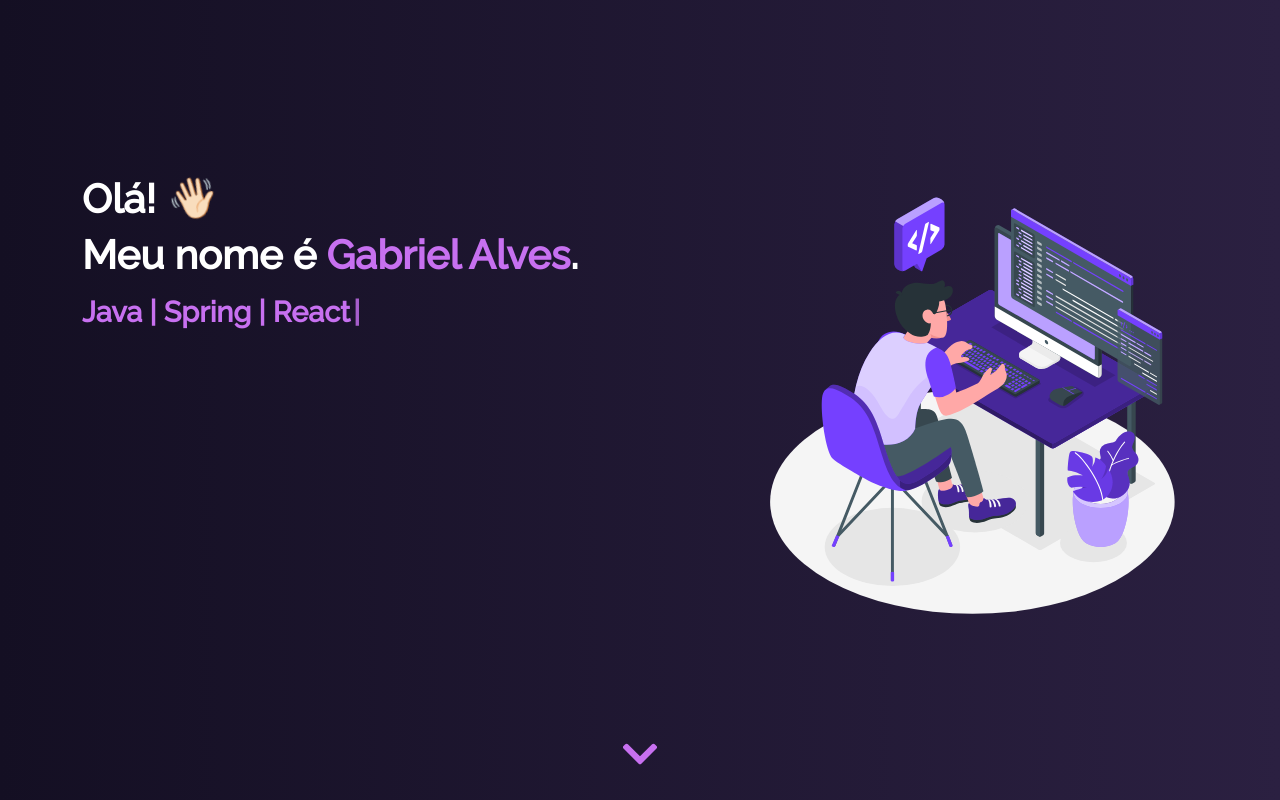
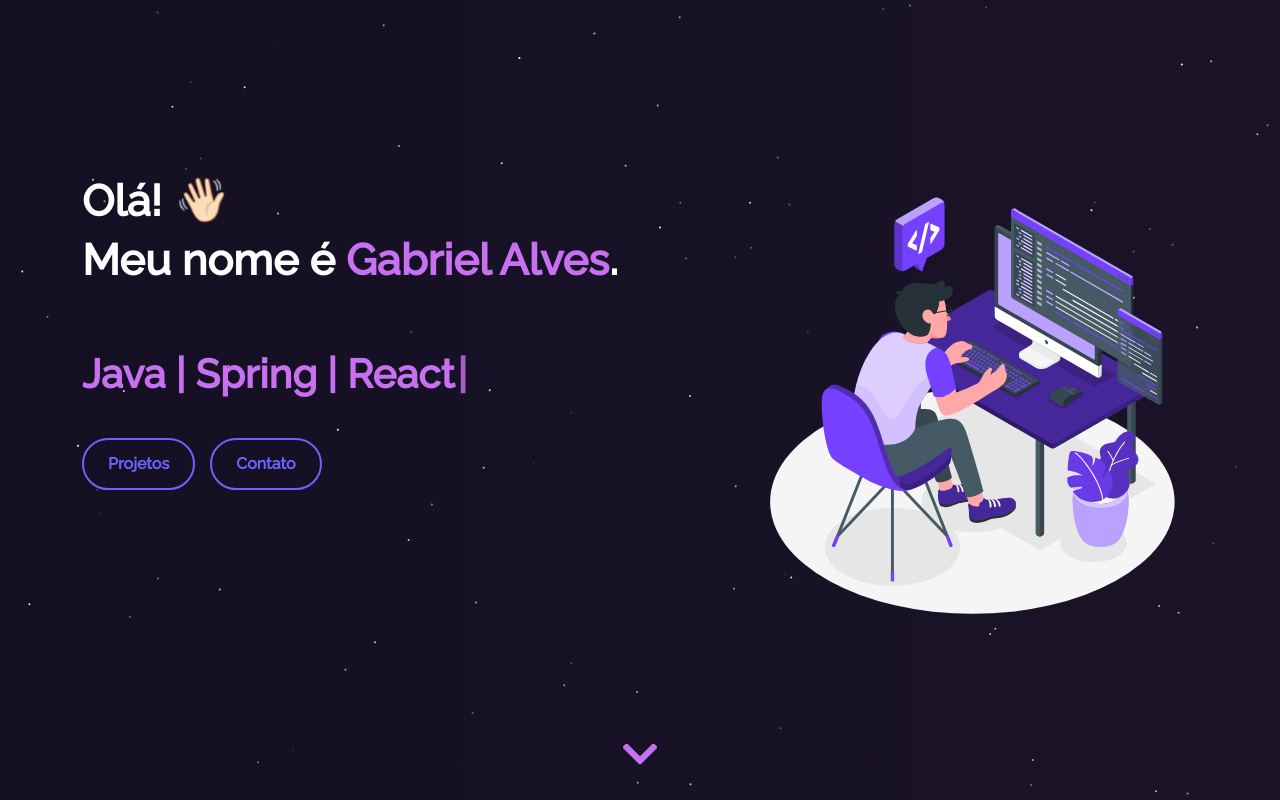
Before and after one commit to galvessantos/meu-portfolio, a React (Create React App) app: page / in a window 1280 px wide. Shown: the top 800 px of the page. Built offline with nearby package versions, Linux system fonts and the light colour scheme.

Commit message:
feat: adiciona seção sobre e melhorias visuais na seção home

```diff
--- a/src/components/Home/Home.js
+++ b/src/components/Home/Home.js
@@ -22,6 +22,7 @@
               </h1>
               <div className="typing-container">
                 <h2 className="typing-text">
+                <br></br>
                   <Typewriter
                     words={['Back-end Developer.', 'Java | Spring | React']}
                     loop={0}
@@ -33,13 +34,23 @@
                   />
                 </h2>
               </div>
+              <div className="button-wrapper">
+                  <a href="#projetos" className="custom-button">
+                    Projetos
+                  </a>
+                  <a href="#contato" className="custom-button">
+                    Contato
+                  </a>
+              </div>
             </Col>
             <Col md={5}>
               <img src={homeLogo} alt="home pic" className="img-fluid" />
             </Col>
           </Row>
         </Container>
+
         <div className="scroll-down-indicator">
+        <br></br>
           <FaChevronDown />
         </div>
       </Container>
--- a/src/components/Home/Home2.js
+++ b/src/components/Home/Home2.js
@@ -1,5 +1,7 @@
 import React from "react";
 import { Container, Row, Col } from "react-bootstrap";
+import Particle from "../Particle";
+import aboutImg from "../../assets/about.svg"; // Importa a imagem
 
 function Home2() {
   return (
@@ -7,25 +9,26 @@
       fluid
       className="home-about-section"
       id="about"
-      style={{
-        backgroundColor: "#0a192f",
-        minHeight: "100vh",
-        paddingTop: "100px",
-      }}
     >
+      <Particle />
+
       <Container>
-        <Row>
+        <Row className="align-items-center">
+          <Col md={4}>
+            <img src={aboutImg} alt="About Gabriel" className="img-fluid" />
+          </Col>
+
           <Col md={8} className="home-about-description">
-            <h1 style={{ fontSize: "2.6em" }}>
-              UM POUCO <span className="purple"> SOBRE </span> MIM
+            <h1 style={{ fontSize: "3em" }}>
+              <span className="purple">SOBRE</span> MIM
             </h1>
             <br /><br />
             <p className="home-about-body">
               Meu nome é Gabriel Alves, sou um Desenvolvedor Back-end que mora em Sorocaba, São Paulo - Brasil. No momento, sou estudante de Ciência da Computação 💻.
               <br /><br />
-              Trabalho com <b className="purple">Java, Spring, React</b>.
+              Possuo experiência com <b className="purple">Java, Spring, React.js, Angular, Git e Metodologias Ágeis</b>.
               <br /><br />
-              Meu principal interesse é na construção de novos <b className="purple">Produtos e aplicações</b>.
+              Meu principal interesse é na construção de novos <b className="purple">Produtos e Aplicações</b>, aprimorando minhas habilidades por meio de novos desafios.
             </p>
           </Col>
         </Row>
--- a/src/components/Particle.js
+++ b/src/components/Particle.js
@@ -1,11 +1,21 @@
-import React from "react";
+import React, { useCallback } from "react";
 import Particles from "react-tsparticles";
+import { loadFull } from "tsparticles";
 
 function Particle() {
+  const particlesInit = useCallback(async (engine) => {
+    await loadFull(engine);
+  }, []);
+
+  const particlesLoaded = useCallback(async (container) => {
+  }, []);
+
   return (
     <Particles
       id="tsparticles"
-      params={{
+      init={particlesInit}
+      loaded={particlesLoaded}
+      options={{
         particles: {
           number: {
             value: 160,
--- a/src/style.css
+++ b/src/style.css
@@ -5,7 +5,7 @@
   font-family: "Raleway", serif;
   -webkit-font-smoothing: antialiased;
   -moz-osx-font-smoothing: grayscale;
-  background-image: linear-gradient(to left, rgb(43, 32, 65), rgb(20, 15, 35));
+  background-image: linear-gradient(to left, rgb(27, 20, 41), rgb(20, 15, 35));
 }
 
 #tsparticles {
@@ -42,10 +42,34 @@
 }
 
 .heading {
-  font-size: 2.5em;
+  font-size: 2.7em;
   font-weight: bold;
   color: white;
 }
+
+.button-wrapper {
+  margin-top: 40px;
+}
+
+.custom-button {
+  padding: 12px 24px;
+  margin-right: 15px;
+  border: 2px solid #6c63ff;
+  border-radius: 30px;
+  background: transparent;
+  color: #6c63ff;
+  font-weight: 600;
+  text-decoration: none;
+  transition: all 0.3s ease;
+  display: inline-block;
+}
+
+.custom-button:hover {
+  background: #6c63ff;
+  color: #fff;
+  text-decoration: none;
+}
+
 
 .main-name {
   color: #c770f0;
@@ -67,7 +91,7 @@
 }
 
 .typing-text {
-  font-size: 1.8em;
+  font-size: 2.5em;
   font-weight: bold;
   color: #c770f0;
   margin-top: 1rem;
@@ -104,6 +128,7 @@
 }
 
 .home-about-description {
+  margin-bottom: 130px;
   color: white;
   text-align: left;
 }
@@ -115,7 +140,8 @@
 }
 
 .home-about-body {
-  font-size: 1.2em;
+  margin-top: 30px;
+  font-size: 1.6em;
   color: #dcdcdc;
   line-height: 1.7;
 }
```
